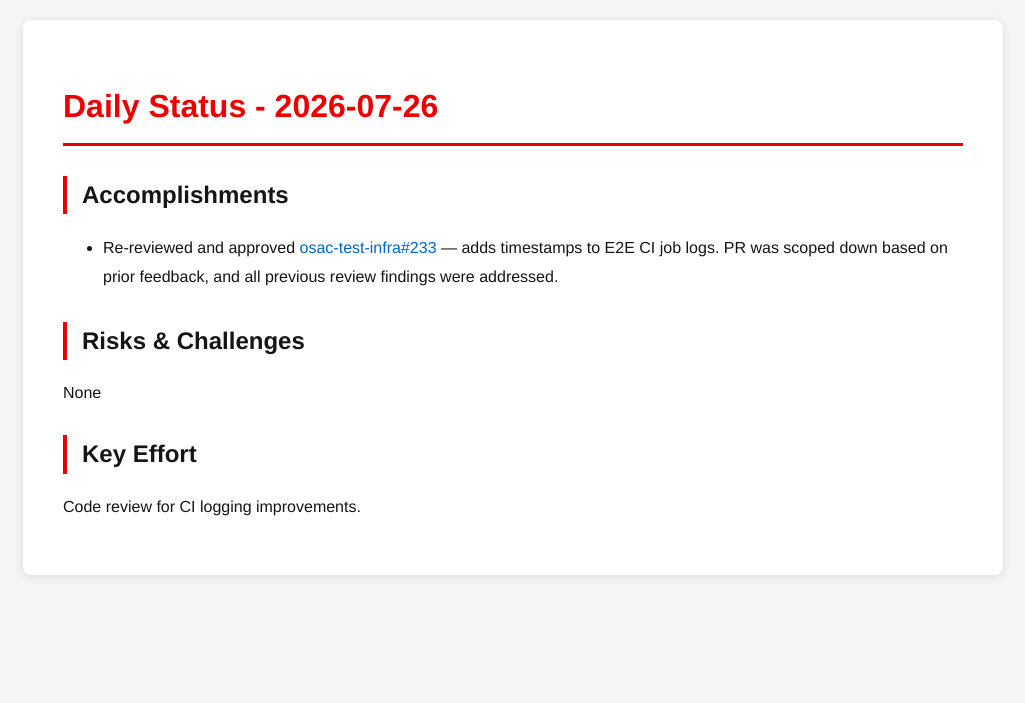
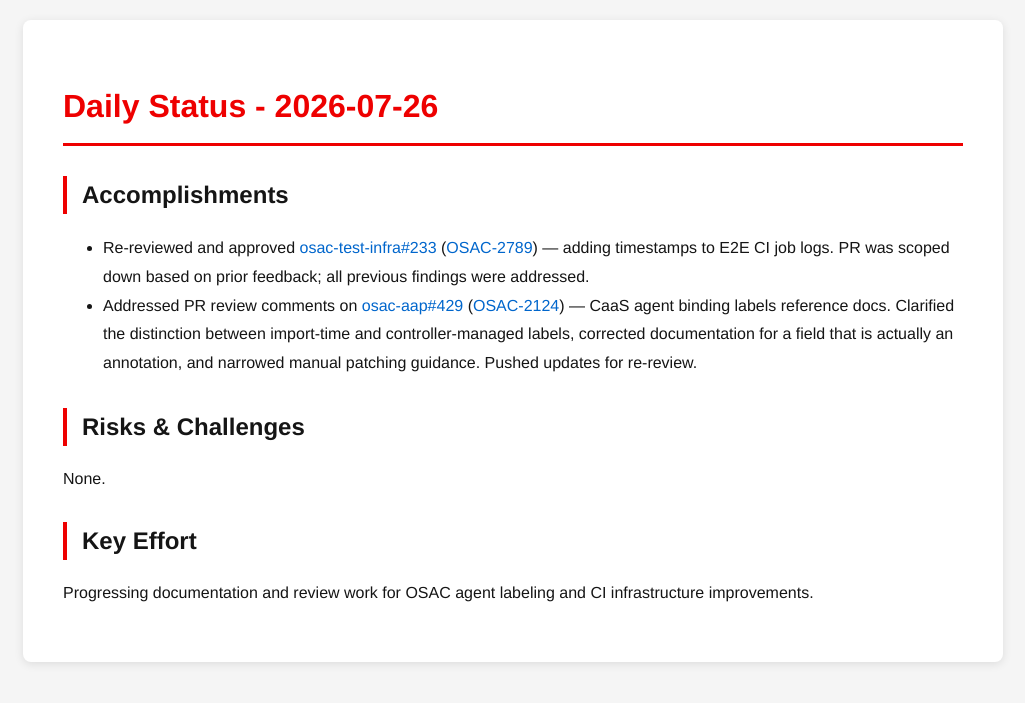
Before and after one commit to tzvatot/daily-status, a Jekyll site: the page built from 2026-07-26.md, in a window 1280 px wide. Shown: the top 703 px of the page, without its empty margins (127-1152 px from the left). Built offline with Jekyll 4.4.1, drawn with Linux system fonts in a browser that asks for light colours.

Commit message:
Daily status update - 2026-07-26

```diff
--- a/2026-07-26.md
+++ b/2026-07-26.md
@@ -7,10 +7,11 @@
 # Daily Status - 2026-07-26
 
 ## Accomplishments
-- Re-reviewed and approved [osac-test-infra#233](https://github.com/osac-project/osac-test-infra/pull/233) — adds timestamps to E2E CI job logs. PR was scoped down based on prior feedback, and all previous review findings were addressed.
+- Re-reviewed and approved [osac-test-infra#233](https://github.com/osac-project/osac-test-infra/pull/233) ([OSAC-2789](https://redhat.atlassian.net/browse/OSAC-2789)) — adding timestamps to E2E CI job logs. PR was scoped down based on prior feedback; all previous findings were addressed.
+- Addressed PR review comments on [osac-aap#429](https://github.com/osac-project/osac-aap/pull/429) ([OSAC-2124](https://redhat.atlassian.net/browse/OSAC-2124)) — CaaS agent binding labels reference docs. Clarified the distinction between import-time and controller-managed labels, corrected documentation for a field that is actually an annotation, and narrowed manual patching guidance. Pushed updates for re-review.
 
 ## Risks & Challenges
-None
+None.
 
 ## Key Effort
-Code review for CI logging improvements.
+Progressing documentation and review work for OSAC agent labeling and CI infrastructure improvements.
```
